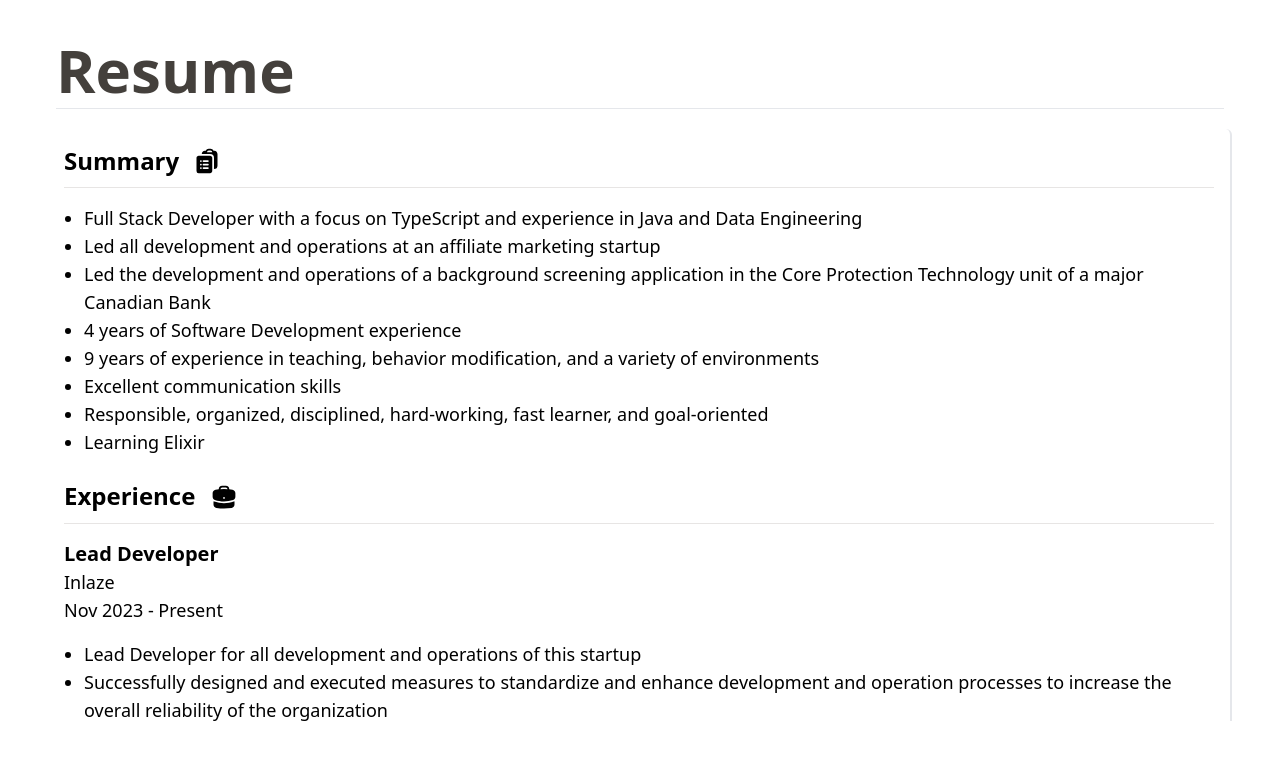
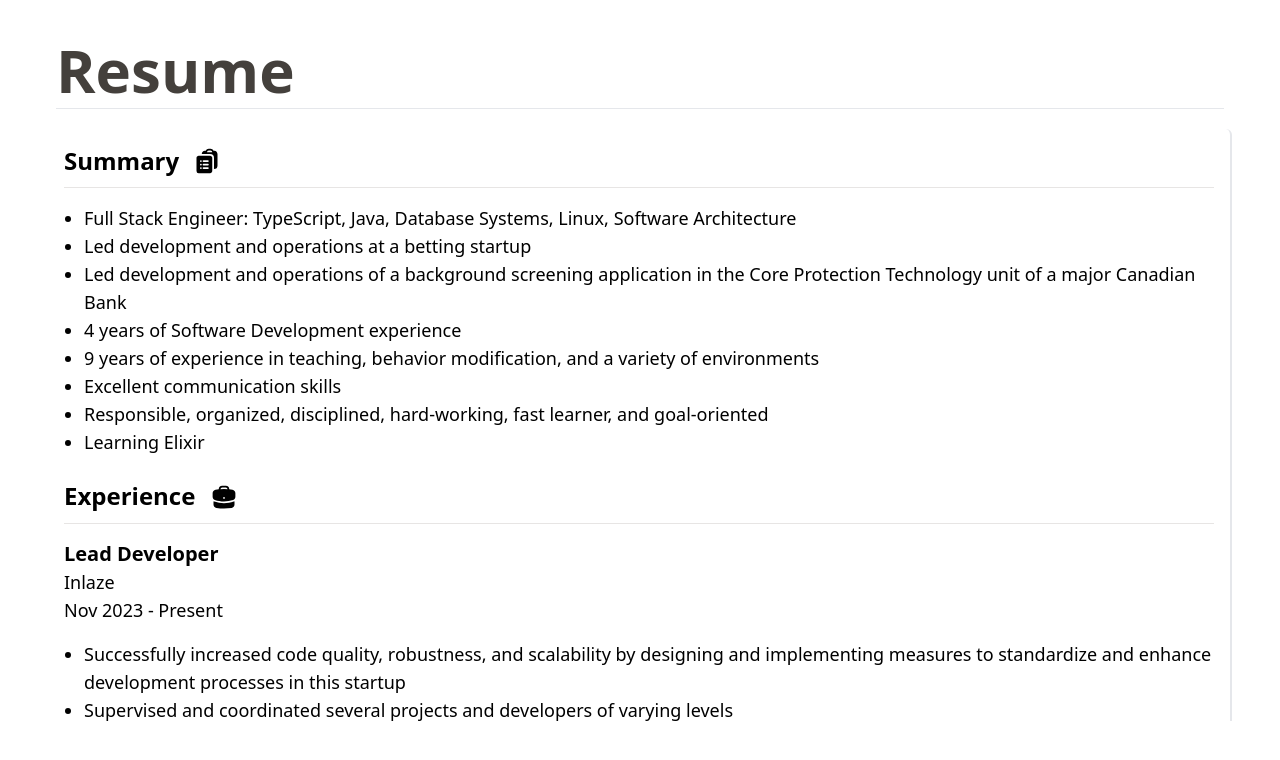
Before and after one commit to onehoax/portfolio, a Nuxt app: page /resume in a window 1280 px wide. Shown: the top 760 px of the page. Built offline with nearby package versions, Linux system fonts and the light colour scheme.

Commit message:
Update resume.vue

```diff
--- a/pages/resume.vue
+++ b/pages/resume.vue
@@ -3,11 +3,10 @@
     <div class="main-content">
       <h2 class="content-heading">Summary <ClipboardDocumentListIcon class="content-icon" /></h2>
       <ul class="list-disc pl-5 mt-4">
-        <li>Full Stack Developer with a focus on TypeScript and experience in Java and Data Engineering</li>
-        <li>Led all development and operations at an affiliate marketing startup</li>
+        <li>Full Stack Engineer: TypeScript, Java, Database Systems, Linux, Software Architecture</li>
+        <li>Led development and operations at a betting startup</li>
         <li>
-          Led the development and operations of a background screening application in the Core Protection Technology
-          unit of a major Canadian Bank
+          Led development and operations of a background screening application in the Core Protection Technology unit of a major Canadian Bank
         </li>
         <li>4 years of Software Development experience</li>
         <li>9 years of experience in teaching, behavior modification, and a variety of environments</li>
@@ -27,6 +26,7 @@
       <h3 class="content-subheading mt-4">York University</h3>
       <h4 class="font-medium">Bachelor of Arts - BA, Computer Science</h4>
       <p>Sep 2017 - Dec 2019</p>
+      <p>Remained in the top 15% of the Electrical Engineering and Computer Science faculty throughout the whole program.</p>
       <h3 class="content-subheading mt-4">George Brown College</h3>
       <h4 class="font-medium">Ontario College Advanced Diploma with Honours, Behavioral Science Technology</h4>
       <p>Jan 2012 - Dec 2014</p>
@@ -47,16 +47,6 @@
       <p class="mt-4"><span class="content-subheading">Other: </span>Cloud, Haskell, Blockchain</p>
       <h2 class="content-heading mt-6">Certifications <ClipboardDocumentCheckIcon class="content-icon" /></h2>
       <CertificateItem v-for="cert in certs" :site="cert.site" :name="cert.name" :institution="cert.institution" />
-      <h2 class="content-heading mt-6">Honors & Awards <EllipsisHorizontalCircleIcon class="content-icon" /></h2>
-      <h3 class="content-subheading mt-4">Chair's Honour Roll</h3>
-      <h4 class="font-medium">York University</h4>
-      <p>
-        Chair's Honour Roll for the school year of 2017-2018; remained in the top 15% of my faculty (Electrical
-        Engineering and Computer Science) throughout all the terms of the program.
-      </p>
-      <h3 class="content-subheading mt-4">Dean's Honour List</h3>
-      <h4 class="font-medium">George Brown College</h4>
-      <p>Term Grade Point Average of 3.5 or higher throughout all terms of the program.</p>
     </div>
   </MainContent>
 </template>
@@ -95,14 +85,12 @@ const experienceItems = [
     company: "Inlaze",
     period: "Nov 2023 - Present",
     items: [
-      "Lead Developer for all development and operations of this startup",
-      "Successfully designed and executed measures to standardize and enhance development and operation processes to increase the overall reliability of the organization",
+      "Successfully increased code quality, robustness, and scalability by designing and implementing measures to standardize and enhance development processes in this startup",
       "Supervised and coordinated several projects and developers of varying levels",
       "Coordinated with internal and external teams to identify optimal solutions, prioritize projects/tasks, and deliver excellent quality products on time",
-      "Designed and developed the base layer for the administrative part of a CMS in NestJS, Angular, and MongoDB",
       "Successfully migrated a TypeORM/PostgreSQL database to Mongoose/MongoDB ",
       "Participated in agile best practices through daily stand-up meetings, JIRA boards/tickets, and development based on continuous requirement revision",
-      "Developed using PostgreSQL, TypeORM, MongoDB, Mongoose, Git, Docker, TypeScript, NodeJS, ExpressJS, NestJS, Angular, PrimeNG, and Tailwind CSS"
+      "Designed and developed various products using PostgreSQL, TypeORM, MongoDB, Mongoose, Git, Docker, TypeScript, NodeJS, ExpressJS, NestJS, Angular, Jest, PrimeNG, and Tailwind CSS"
     ]
   },
   {
@@ -116,7 +104,7 @@ const experienceItems = [
     ]
   },
   {
-    position: "Full Stack Developer",
+    position: "Lead Developer",
     company: "CIBC",
     period: "Jan 2021 - Jul 2022",
     items: [
```
